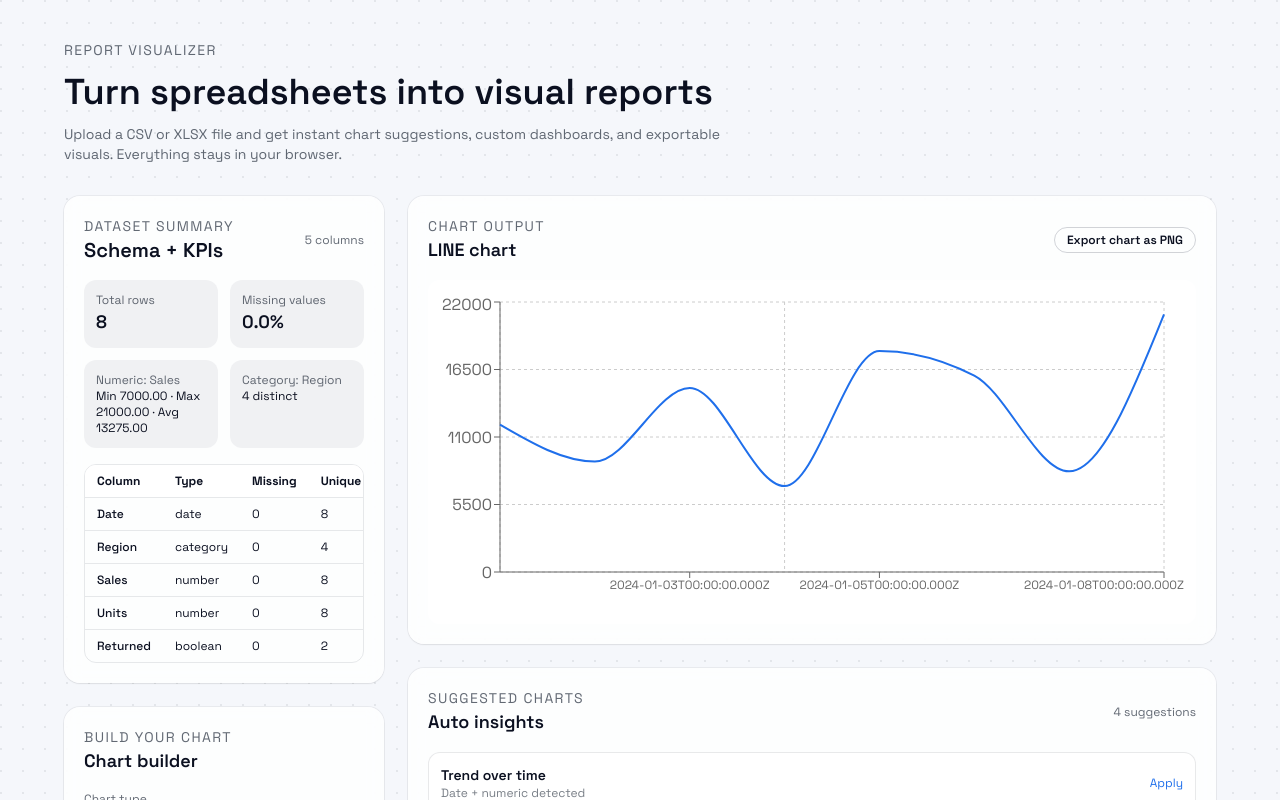
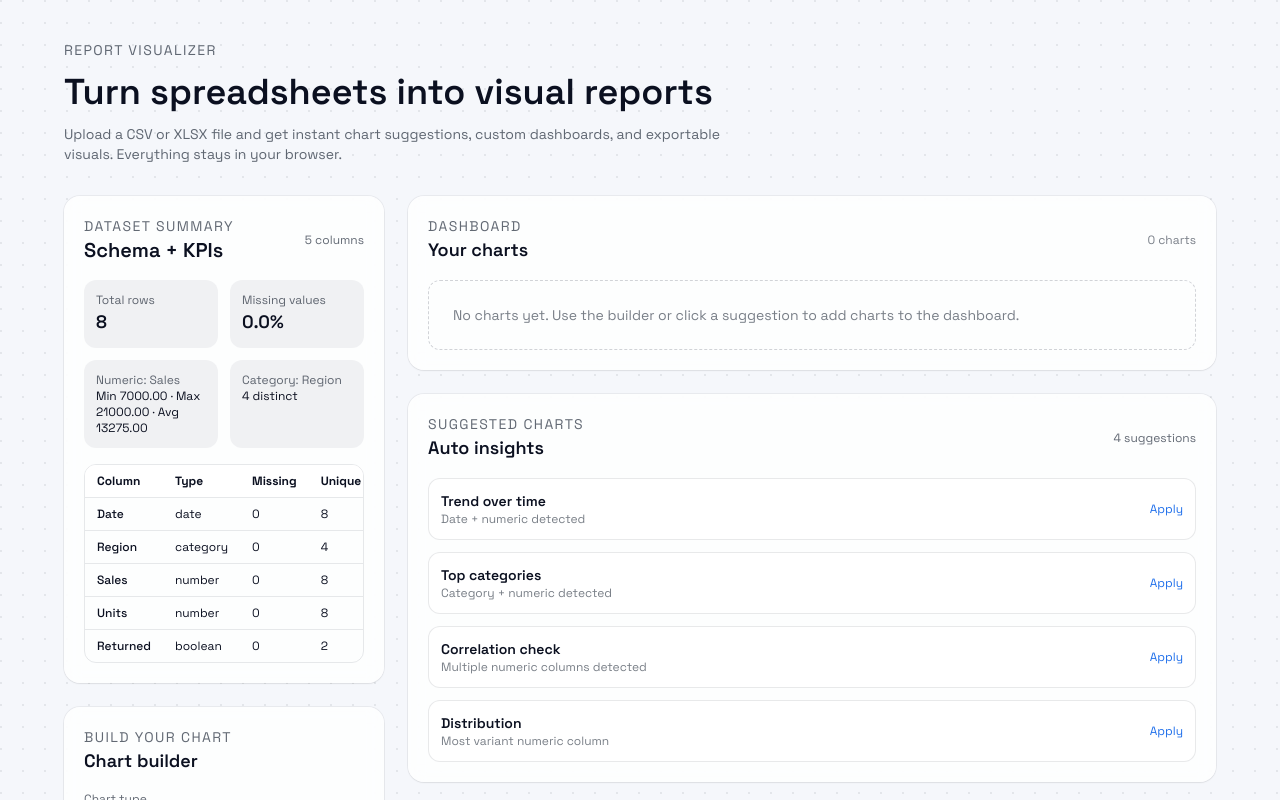
Before and after one commit to damonyoung-ai/report-visualizer, a Next.js app: page / in a window 1280 px wide. Both pictures are taken after a click on the button "sample.csv". Shown: the top 800 px of the page. Built offline with nearby package versions, Linux system fonts and the light colour scheme.

Commit message:
Add multi-chart dashboard editing

```diff
--- a/app/page.tsx
+++ b/app/page.tsx
@@ -30,6 +30,12 @@ export default function Home() {
     topN: 10,
     excludeMissing: true,
   });
+  const [charts, setCharts] = useState<
+    { id: string; title: string; config: ChartConfig }[]
+  >([]);
+  const [activeChartId, setActiveChartId] = useState<string | null>(null);
+  const [renamingId, setRenamingId] = useState<string | null>(null);
+  const [draggingId, setDraggingId] = useState<string | null>(null);
 
   const [activeSheet, setActiveSheet] = useState<string | undefined>(undefined);
 
@@ -74,6 +80,9 @@ export default function Home() {
       };
 
       setDataset(nextDataset);
+      setCharts([]);
+      setActiveChartId(null);
+      setRenamingId(null);
 
       const numericCols = columns.filter((col) => col.detectedType === 'number');
       const categoryCols = columns.filter((col) => col.detectedType === 'category' || col.detectedType === 'string');
@@ -121,30 +130,30 @@ export default function Home() {
   const suggestedNumeric = detectMostVariantNumeric(columns) ?? numericColumns[0];
   const suggestedCategory = categoryColumns[0];
 
-  const chartData = useMemo(() => {
+  const buildChartData = (config: ChartConfig) => {
     if (!dataset) return [];
     const rows = dataset.rows;
 
-    if (chartConfig.type === 'bar' || chartConfig.type === 'pie') {
-      if (!chartConfig.xKey) return [];
+    if (config.type === 'bar' || config.type === 'pie') {
+      if (!config.xKey) return [];
       const result = groupByAggregate(
         rows,
-        chartConfig.xKey,
-        chartConfig.yKey,
-        chartConfig.aggregation || 'count',
-        chartConfig.excludeMissing ?? true
+        config.xKey,
+        config.yKey,
+        config.aggregation || 'count',
+        config.excludeMissing ?? true
       );
-      const topN = chartConfig.topN ?? 10;
+      const topN = config.topN ?? 10;
       return result.slice(0, topN);
     }
 
-    if (chartConfig.type === 'line' || chartConfig.type === 'area') {
-      if (!chartConfig.xKey || !chartConfig.yKey) return [];
+    if (config.type === 'line' || config.type === 'area') {
+      if (!config.xKey || !config.yKey) return [];
       const grouped = new Map<string, number[]>();
       for (const row of rows) {
-        const x = row[chartConfig.xKey];
-        const y = row[chartConfig.yKey];
-        if (chartConfig.excludeMissing && (x === null || x === undefined || y === null || y === undefined)) continue;
+        const x = row[config.xKey];
+        const y = row[config.yKey];
+        if (config.excludeMissing && (x === null || x === undefined || y === null || y === undefined)) continue;
         const key = String(x ?? 'Missing');
         const yNum = typeof y === 'number' ? y : Number(y);
         if (!Number.isFinite(yNum)) continue;
@@ -157,7 +166,7 @@ export default function Home() {
         const min = Math.min(...values);
         const max = Math.max(...values);
         let value = sum;
-        switch (chartConfig.aggregation) {
+        switch (config.aggregation) {
           case 'avg':
             value = avg;
             break;
@@ -188,45 +197,101 @@ export default function Home() {
       return downsample(sorted, CHART_LIMIT, 'Line/area chart').rows;
     }
 
-    if (chartConfig.type === 'scatter') {
-      if (!chartConfig.xKey || !chartConfig.yKey) return [];
+    if (config.type === 'scatter') {
+      if (!config.xKey || !config.yKey) return [];
       const series = extractScatterSeries(
         rows,
-        chartConfig.xKey,
-        chartConfig.yKey,
-        chartConfig.colorKey,
-        chartConfig.excludeMissing ?? true
+        config.xKey,
+        config.yKey,
+        config.colorKey,
+        config.excludeMissing ?? true
       );
       return downsample(series, CHART_LIMIT, 'Scatter chart').rows;
     }
 
-    if (chartConfig.type === 'histogram') {
-      if (!chartConfig.xKey) return [];
-      return buildHistogram(rows, chartConfig.xKey, 12, chartConfig.excludeMissing ?? true);
+    if (config.type === 'histogram') {
+      if (!config.xKey) return [];
+      return buildHistogram(rows, config.xKey, 12, config.excludeMissing ?? true);
     }
 
     return [];
-  }, [chartConfig, dataset]);
+  };
 
-  const chartWarning = useMemo(() => {
+  const buildChartWarning = (config: ChartConfig) => {
     if (!dataset) return undefined;
-    if (chartConfig.type === 'line' || chartConfig.type === 'area' || chartConfig.type === 'scatter') {
+    if (config.type === 'line' || config.type === 'area' || config.type === 'scatter') {
       if (dataset.rowCount > CHART_LIMIT) {
         return `This chart is sampled to ${CHART_LIMIT.toLocaleString()} points for performance.`;
       }
     }
     return undefined;
-  }, [chartConfig.type, dataset]);
+  };
 
   const previewRows = dataset ? dataset.rows.slice(0, 50) : [];
 
   const handleSuggestionApply = (suggestion: ChartSuggestion) => {
-    setChartConfig((prev) => ({ ...prev, ...suggestion.config }));
+    const id = `${Date.now()}-${Math.random().toString(16).slice(2)}`;
+    setCharts((prev) => [
+      { id, title: suggestion.title, config: suggestion.config },
+      ...prev,
+    ]);
   };
 
   const handleSheetChange = async (value: string) => {
     if (!currentFile) return;
     await loadFile(currentFile, value);
+  };
+
+  const addChartFromBuilder = () => {
+    if (activeChartId) {
+      setCharts((prev) =>
+        prev.map((chart) =>
+          chart.id === activeChartId
+            ? { ...chart, config: { ...chartConfig } }
+            : chart
+        )
+      );
+      setActiveChartId(null);
+      return;
+    }
+
+    const id = `${Date.now()}-${Math.random().toString(16).slice(2)}`;
+    const title = `${chartConfig.type.toUpperCase()} chart`;
+    setCharts((prev) => [{ id, title, config: { ...chartConfig } }, ...prev]);
+  };
+
+  const removeChart = (id: string) => {
+    setCharts((prev) => prev.filter((chart) => chart.id !== id));
+    if (activeChartId === id) setActiveChartId(null);
+    if (renamingId === id) setRenamingId(null);
+  };
+
+  const startEditChart = (id: string) => {
+    const chart = charts.find((item) => item.id === id);
+    if (!chart) return;
+    setChartConfig({ ...chart.config });
+    setActiveChartId(id);
+  };
+
+  const cancelEdit = () => {
+    setActiveChartId(null);
+  };
+
+  const handleRenameChange = (id: string, value: string) => {
+    setCharts((prev) => prev.map((chart) => (chart.id === id ? { ...chart, title: value } : chart)));
+  };
+
+  const reorderCharts = (fromId: string, toId: string) => {
+    if (fromId === toId) return;
+    setCharts((prev) => {
+      const fromIndex = prev.findIndex((c) => c.id === fromId);
+      const toIndex = prev.findIndex((c) => c.id === toId);
+      if (fromIndex === -1 || toIndex === -1) return prev;
+      const next = [...prev];
+      const [moved] = next.splice(fromIndex, 1);
+      next.splice(toIndex, 0, moved);
+      return next;
+    });
   };
 
   return (
@@ -265,6 +330,11 @@ export default function Home() {
                 <div className="card p-5">
                   <p className="section-title">Build your chart</p>
                   <h3 className="text-lg font-semibold">Chart builder</h3>
+                  {activeChartId ? (
+                    <div className="mt-2 rounded-lg border border-accent/30 bg-accent/10 px-3 py-2 text-xs text-accent">
+                      Editing an existing chart. Update settings and click “Update selected chart”.
+                    </div>
+                  ) : null}
 
                   <div className="mt-4 space-y-3 text-sm">
                     {dataset.sourceType === 'xlsx' && dataset.sheetNames?.length ? (
@@ -495,12 +565,70 @@ export default function Home() {
                         No numeric columns detected. Charts needing numeric values will be limited.
                       </div>
                     )}
+
+                    <button
+                      type="button"
+                      className="w-full rounded-xl bg-ink px-4 py-2 text-sm font-semibold text-white"
+                      onClick={addChartFromBuilder}
+                    >
+                      {activeChartId ? 'Update selected chart' : 'Add chart to dashboard'}
+                    </button>
+                    {activeChartId ? (
+                      <button
+                        type="button"
+                        className="w-full rounded-xl border border-slate/20 px-4 py-2 text-sm font-semibold text-slate/70"
+                        onClick={cancelEdit}
+                      >
+                        Cancel edit
+                      </button>
+                    ) : null}
                   </div>
                 </div>
               </div>
 
               <div className="flex flex-col gap-6">
-                <ChartPanel config={chartConfig} data={chartData} warning={chartWarning} />
+                <div className="card p-5">
+                  <div className="flex items-center justify-between">
+                    <div>
+                      <p className="section-title">Dashboard</p>
+                      <h3 className="text-lg font-semibold">Your charts</h3>
+                    </div>
+                    <span className="text-xs text-slate/60">{charts.length} charts</span>
+                  </div>
+                  {charts.length ? (
+                    <div className="mt-4 grid gap-4 lg:grid-cols-2">
+                      {charts.map((chart) => (
+                        <ChartPanel
+                          key={chart.id}
+                          config={chart.config}
+                          data={buildChartData(chart.config)}
+                          warning={buildChartWarning(chart.config)}
+                          title={chart.title}
+                          onRemove={() => removeChart(chart.id)}
+                          onEdit={() => startEditChart(chart.id)}
+                          isTitleEditing={renamingId === chart.id}
+                          onTitleChange={(value) => handleRenameChange(chart.id, value)}
+                          onTitleBlur={() => setRenamingId(null)}
+                          onStartRename={() => setRenamingId(chart.id)}
+                          draggableProps={{
+                            draggable: true,
+                            onDragStart: () => setDraggingId(chart.id),
+                            onDragEnd: () => setDraggingId(null),
+                            onDragOver: (event) => event.preventDefault(),
+                            onDrop: () => {
+                              if (draggingId) reorderCharts(draggingId, chart.id);
+                              setDraggingId(null);
+                            },
+                          }}
+                        />
+                      ))}
+                    </div>
+                  ) : (
+                    <div className="mt-4 rounded-xl border border-dashed border-slate/20 p-6 text-sm text-slate/60">
+                      No charts yet. Use the builder or click a suggestion to add charts to the dashboard.
+                    </div>
+                  )}
+                </div>
                 <SuggestedCharts suggestions={suggestions} onApply={handleSuggestionApply} />
               </div>
             </div>
--- a/components/ChartPanel.tsx
+++ b/components/ChartPanel.tsx
@@ -29,10 +29,25 @@ export default function ChartPanel({
   config,
   data,
   warning,
+  title,
+  onRemove,
+  onEdit,
+  isTitleEditing,
+  onTitleChange,
+  onTitleBlur,
+  draggableProps,
 }: {
   config: ChartConfig;
   data: any[];
   warning?: string;
+  title?: string;
+  onRemove?: () => void;
+  onEdit?: () => void;
+  isTitleEditing?: boolean;
+  onTitleChange?: (value: string) => void;
+  onTitleBlur?: () => void;
+  onStartRename?: () => void;
+  draggableProps?: React.HTMLAttributes<HTMLDivElement>;
 }) {
   const ref = useRef<HTMLDivElement | null>(null);
 
@@ -136,12 +151,50 @@ export default function ChartPanel({
   };
 
   return (
-    <div className="card p-5">
+    <div className="card p-5" {...draggableProps}>
       <div className="flex items-center justify-between">
         <div>
           <p className="section-title">Chart output</p>
-          <h3 className="text-lg font-semibold">{config.type.toUpperCase()} chart</h3>
+          {isTitleEditing ? (
+            <input
+              className="mt-1 w-full rounded-md border border-slate/20 px-2 py-1 text-sm font-semibold"
+              value={title ?? ''}
+              onChange={(event) => onTitleChange?.(event.target.value)}
+              onBlur={onTitleBlur}
+              autoFocus
+            />
+          ) : (
+            <h3 className="text-lg font-semibold">{title ?? `${config.type.toUpperCase()} chart`}</h3>
+          )}
         </div>
+        <div className="flex items-center gap-2">
+          {onEdit ? (
+            <button
+              type="button"
+              className="rounded-full border border-slate/20 px-3 py-1 text-xs font-semibold text-slate/60"
+              onClick={onEdit}
+            >
+              Edit
+            </button>
+          ) : null}
+          {onRemove ? (
+            <button
+              type="button"
+              className="rounded-full border border-slate/20 px-3 py-1 text-xs font-semibold text-slate/60"
+              onClick={onRemove}
+            >
+              Remove
+            </button>
+          ) : null}
+          {onTitleChange ? (
+            <button
+              type="button"
+              className="rounded-full border border-slate/20 px-3 py-1 text-xs font-semibold text-slate/60"
+              onClick={isTitleEditing ? onTitleBlur : onStartRename}
+            >
+              {isTitleEditing ? 'Done' : 'Rename'}
+            </button>
+          ) : null}
           <button
             type="button"
             className="rounded-full border border-slate/20 px-3 py-1 text-xs font-semibold"
@@ -150,6 +203,7 @@ export default function ChartPanel({
             Export chart as PNG
           </button>
         </div>
+      </div>
       {warning ? <div className="mt-3 text-xs text-warning">{warning}</div> : null}
       <div ref={ref} className="mt-4 rounded-xl bg-white p-3">
         {renderChart(config.type)}
```
Lines whose indentation alone changed are shown as unchanged.
